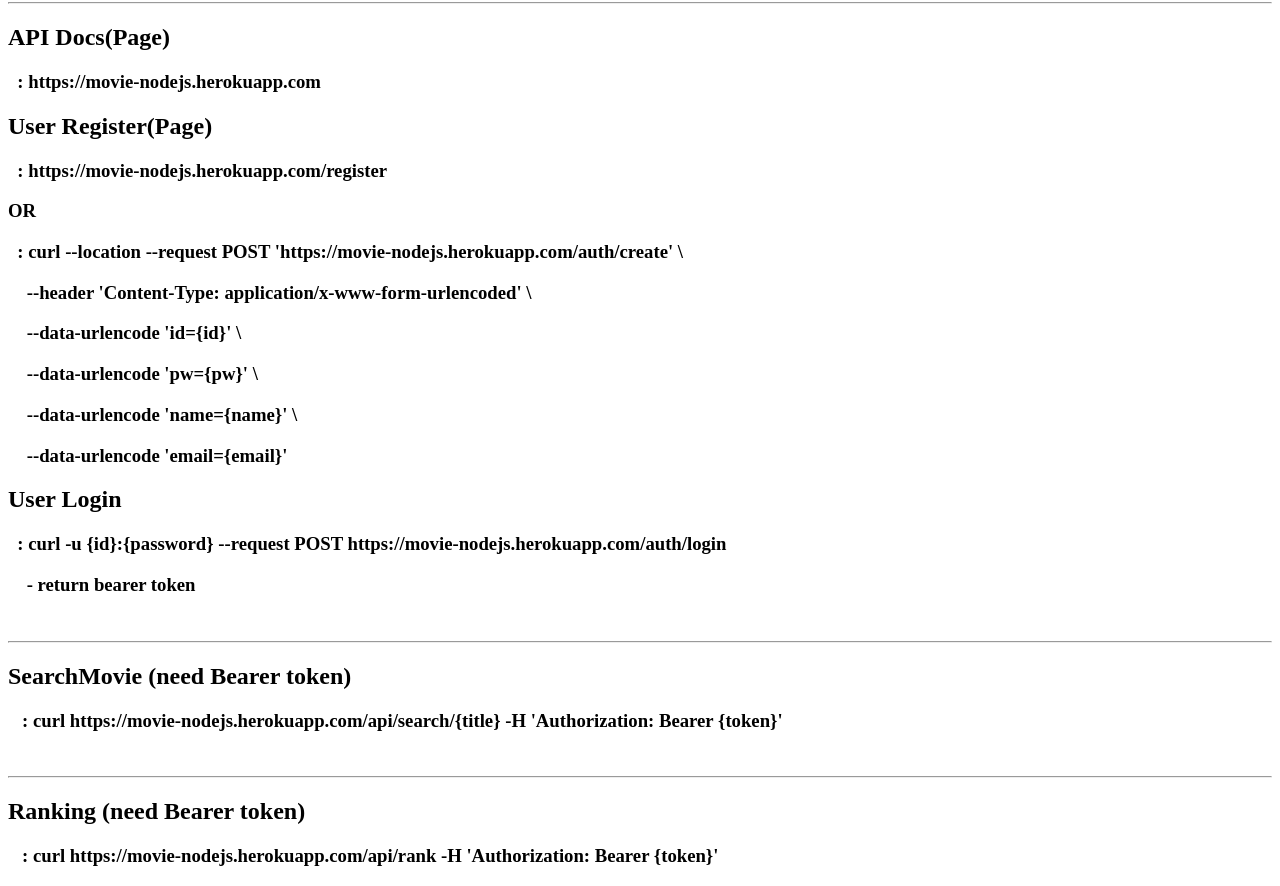
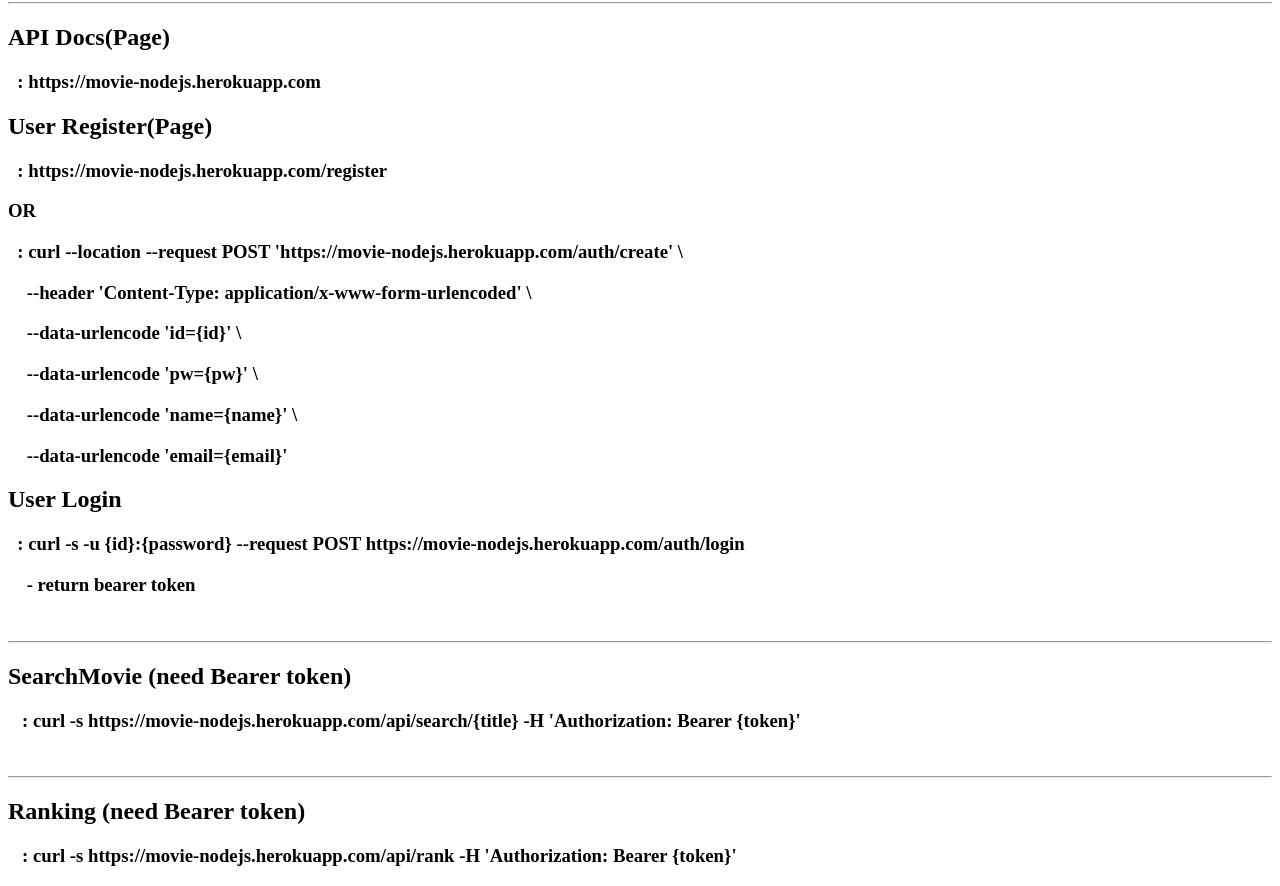
Before and after one commit to deokgoo/nodejs-toy-exampleServer, a website: page views/docs.html in a window 1280 px wide. Shown: the part 78-964 px from the top of the page. Drawn offline with Linux system fonts and the light colour scheme.

Commit message:
docs modify

```diff
--- a/views/docs.html
+++ b/views/docs.html
@@ -23,15 +23,15 @@
     <h3>&nbsp; &nbsp; --data-urlencode 'email={email}' </h3>
     </h3>
     <h2>User Login</h2>
-    <h3>&nbsp; : curl -u {id}:{password} --request POST https://movie-nodejs.herokuapp.com/auth/login</h3>
+    <h3>&nbsp; : curl -s -u {id}:{password} --request POST https://movie-nodejs.herokuapp.com/auth/login</h3>
     <h3>&nbsp; &nbsp; - return bearer token</h3>
     <br>
     <hr>
     <h2>SearchMovie (need Bearer token)</h2>
-    <h3>&nbsp;&nbsp; : curl https://movie-nodejs.herokuapp.com/api/search/{title} -H 'Authorization: Bearer {token}'</h3>
+    <h3>&nbsp;&nbsp; : curl -s https://movie-nodejs.herokuapp.com/api/search/{title} -H 'Authorization: Bearer {token}'</h3>
     <br>
     <hr>
     <h2>Ranking (need Bearer token)</h2>
-    <h3>&nbsp;&nbsp; : curl https://movie-nodejs.herokuapp.com/api/rank -H 'Authorization: Bearer {token}'</h3>
+    <h3>&nbsp;&nbsp; : curl -s https://movie-nodejs.herokuapp.com/api/rank -H 'Authorization: Bearer {token}'</h3>
   </body>
 </html>
```
